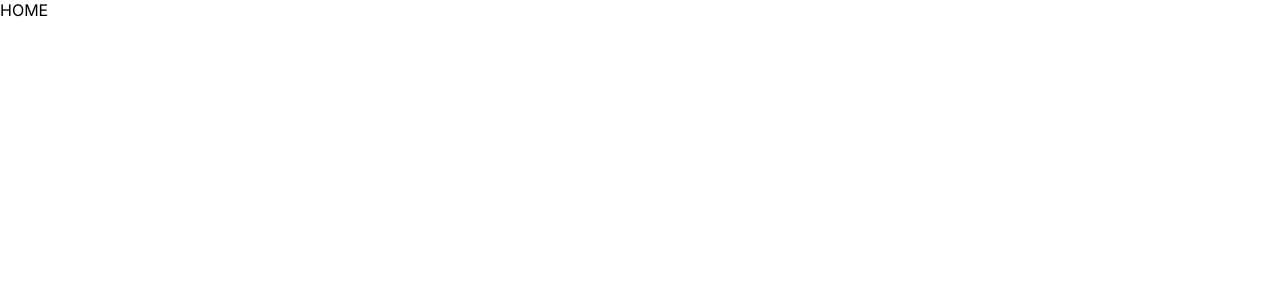
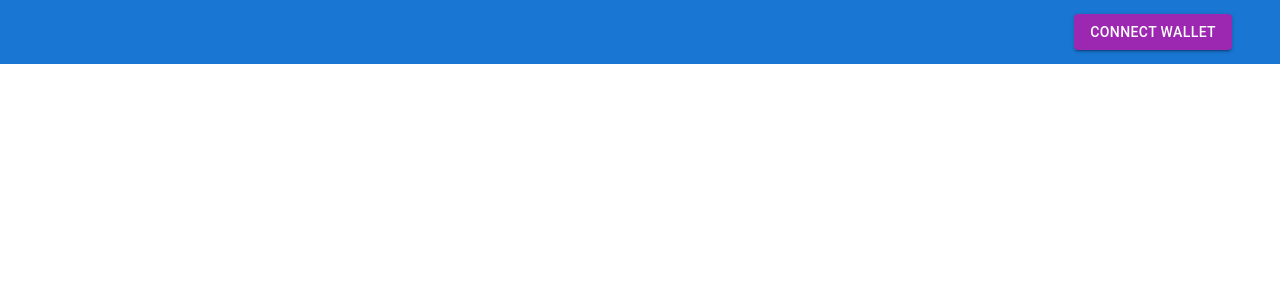
Before and after one commit to AlanWendorff/membrane-frontend-cc, a Next.js app: page / in a window 1280 px wide. Shown: the top 300 px of the page. Built offline with nearby package versions, Linux system fonts and the light colour scheme.

Commit message:
feat: :building_construction: Added header

```diff
--- a/src/app/layout.tsx
+++ b/src/app/layout.tsx
@@ -1,5 +1,6 @@
 import type { Metadata } from "next";
 import { Inter } from "next/font/google";
+import Header from "@/components/Header";
 import "../styles/globals.css";
 
 const inter = Inter({ subsets: ["latin"] });
@@ -16,7 +17,10 @@ export default function RootLayout({
 }) {
   return (
     <html lang="en">
-      <body className={inter.className}>{children}</body>
+      <body className={inter.className}>
+        <Header />
+        {children}
+      </body>
     </html>
   );
 }
--- a/src/app/page.tsx
+++ b/src/app/page.tsx
@@ -1,3 +1,3 @@
 export default function Home() {
-  return <main>HOME</main>;
+  return <main></main>;
 }
--- /dev/null
+++ b/src/components/Header/Header.tsx
@@ -0,0 +1,21 @@
+import { AppBar, Button, Container, Grid, Toolbar } from "@mui/material";
+
+const Header = () => (
+  <AppBar position="static">
+    <Container maxWidth="xl">
+      <Toolbar>
+        <Grid container justifyContent="flex-end">
+          <Button
+            variant="contained"
+            color="secondary"
+            aria-label="Connect to wallet"
+          >
+            CONNECT WALLET
+          </Button>
+        </Grid>
+      </Toolbar>
+    </Container>
+  </AppBar>
+);
+
+export default Header;
--- /dev/null
+++ b/src/components/Header/index.ts
@@ -0,0 +1 @@
+export { default } from "./Header";
```
